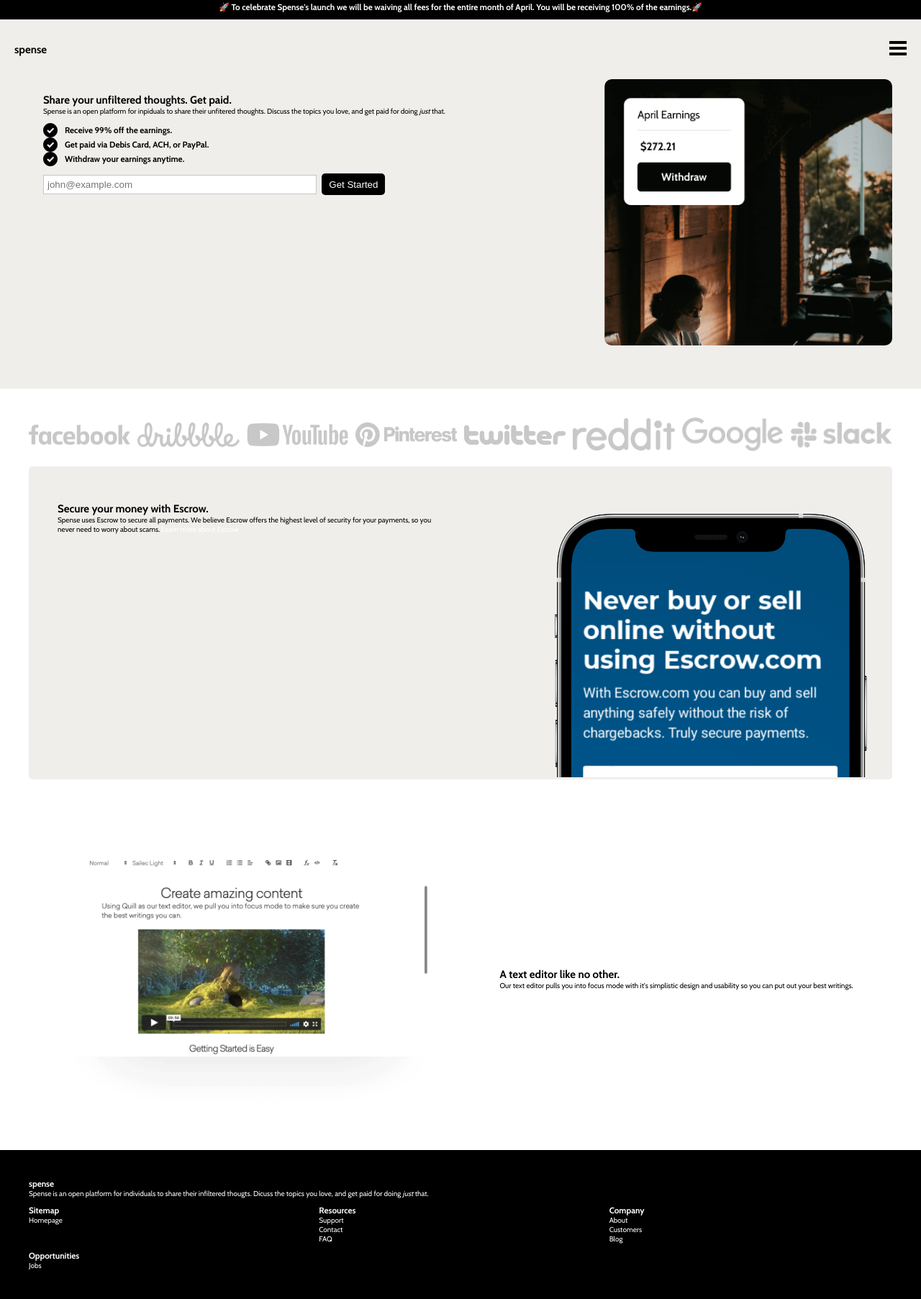
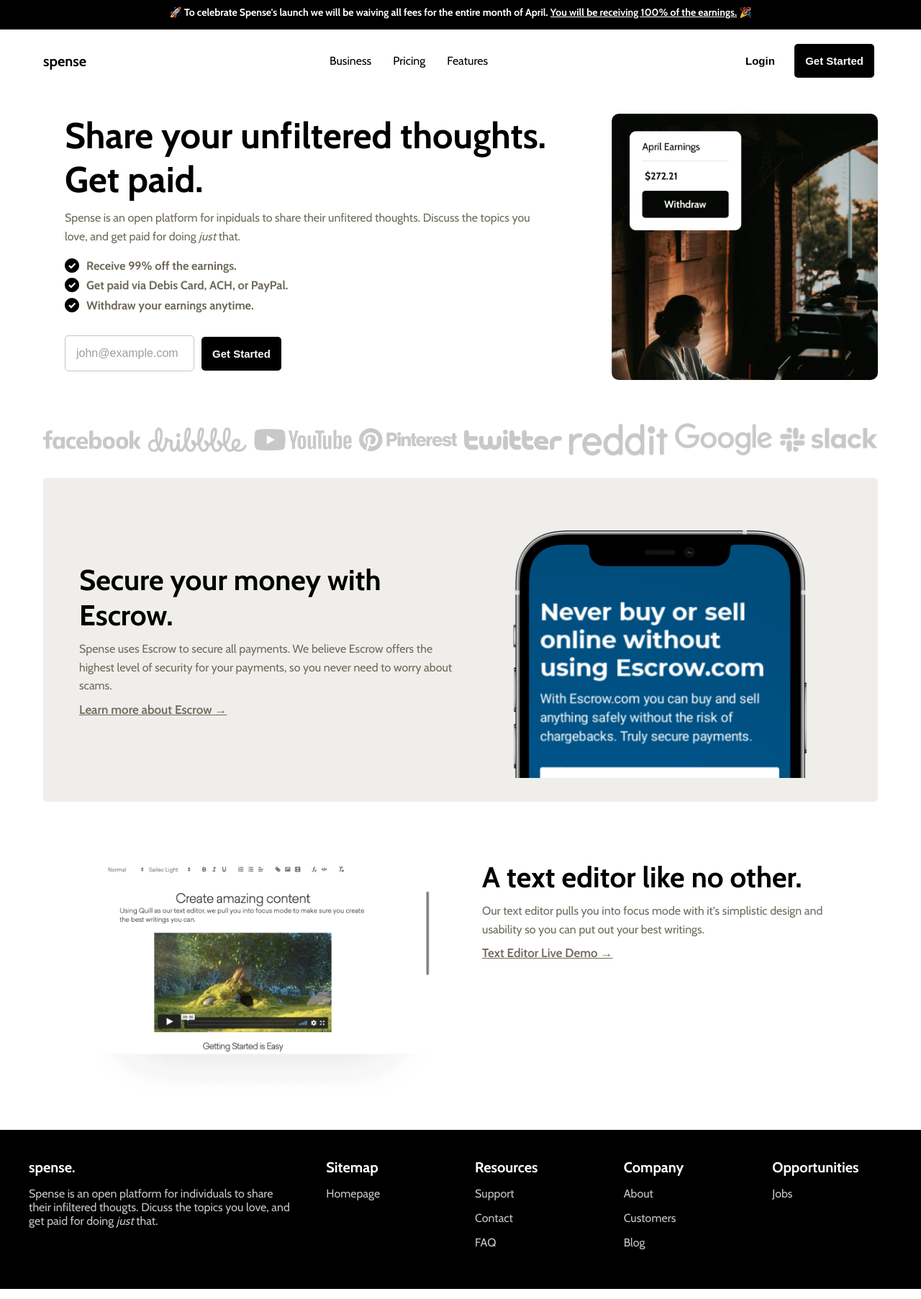
Before and after one commit to saurab-prasher/codewell-challenges, a website: page spense landing page/index.html in a window 1280 px wide. Shown: the part 7-1812 px from the top of the page at 72% size. Drawn offline with nearby package versions, Linux system fonts and the light colour scheme.

Commit message:
desktop layout completed

```diff
--- a/spense landing page/index.html
+++ b/spense landing page/index.html
@@ -17,10 +17,11 @@
       <h3>
         🚀 To celebrate Spense's launch we will be waiving all fees for the
         entire month of April.
-        <span> You will be receiving 100% of the earnings.</span>🚀
+        <span> You will be receiving 100% of the earnings.</span> 🎉
       </h3>
     </div>
     <div class="container">
+      <div class="wrapper">
         <header class="header">
           <div class="header__logo-box">
             <h2 class="header__logo">spense</h2>
@@ -89,7 +90,7 @@
             <img src="./assests/Hero Image.png" alt="" />
           </div>
         </section>
-
+      </div>
       <section class="section-2">
         <div class="logo-container">
           <img src="./assests/Facebook Logo.png" alt="" />
@@ -109,9 +110,10 @@
               Spense uses Escrow to secure all payments. We believe Escrow
               offers the highest level of security for your payments, so you
               never need to worry about scams.
-
-              <a href="#learn" class="learn-more">Learn more about Escrow</a>
             </p>
+            <a href="#learn" class="learn-more"
+              >Learn more about Escrow &rarr;
+            </a>
           </div>
 
           <div class="article__img-content">
@@ -130,13 +132,15 @@
             Our text editor pulls you into focus mode with it's simplistic
             design and usability so you can put out your best writings.
           </p>
+          <a href="#learn" class="learn-more">Text Editor Live Demo &rarr; </a>
         </div>
       </section>
+    </div>
 
     <footer class="footer">
       <div class="spense">
-          <h3 class="heading-tertiary">spense</h3>
-          <li class="lead">
+        <h3 class="heading-tertiary">spense.</h3>
+        <li class="footer-list">
           Spense is an open platform for individuals to share their infiltered
           thougts. Dicuss the topics you love, and get paid for doing
           <em>just</em> that.
@@ -145,28 +149,27 @@
       <div class="sitemap">
         <h3 class="heading-tertiary">Sitemap</h3>
 
-          <li class="lead"><a href="#">Homepage</a></li>
+        <li class="footer-list"><a href="#">Homepage</a></li>
       </div>
       <div class="resources">
         <h3 class="heading-tertiary">Resources</h3>
 
-          <li class="lead"><a href="#">Support</a></li>
-          <li class="lead"><a href="#">Contact</a></li>
-          <li class="lead"><a href="#">FAQ</a></li>
+        <li class="footer-list"><a href="#">Support</a></li>
+        <li class="footer-list"><a href="#">Contact</a></li>
+        <li class="footer-list"><a href="#">FAQ</a></li>
       </div>
       <div class="company">
         <h3 class="heading-tertiary">Company</h3>
 
-          <li class="lead"><a href="#">About</a></li>
-          <li class="lead"><a href="#">Customers</a></li>
-          <li class="lead"><a href="#">Blog</a></li>
+        <li class="footer-list"><a href="#">About</a></li>
+        <li class="footer-list"><a href="#">Customers</a></li>
+        <li class="footer-list"><a href="#">Blog</a></li>
       </div>
       <div class="opportunities">
         <h3 class="heading-tertiary">Opportunities</h3>
 
-          <li class="lead"><a href="#">Jobs</a></li>
+        <li class="footer-list"><a href="#">Jobs</a></li>
       </div>
     </footer>
-    </div>
   </body>
 </html>
--- a/spense landing page/sass/_footer.scss
+++ b/spense landing page/sass/_footer.scss
@@ -1,13 +1,24 @@
 .footer {
   padding: 2rem;
+  color: #c5c5c5;
+  display: grid;
+  grid-template-columns: repeat(2, 1fr);
+  grid-gap: 1rem;
+  position: relative;
+  max-width: 128rem;
+  margin: 0 auto;
   background-color: #000;
-  color: #fff;
 
-  display: grid;
-  grid-template-columns: repeat(3, 1fr);
-  grid-gap: 1rem;
-  grid-auto-rows: min-content;
+  &-list {
+    font-size: 1.6rem;
+    color: #c5c5c5;
+    font-weight: 300;
+    margin: 1.5rem 0;
 
+    a {
+      color: inherit;
+    }
+  }
   .spense {
     grid-row: 1 / 2;
     grid-column: 1 / 3;
@@ -22,7 +33,42 @@
     grid-row: 3 / 4;
   }
 
+  @media screen and(max-width:375px) {
+    .spense {
+      grid-row: 1 / 2;
+      grid-column: 1 / -1;
+    }
+    .company {
+      grid-row: 3 / 4;
+    }
+  }
+
+  @media screen and(min-width:37.5em) {
+    grid-template-columns: repeat(3, 1fr);
+    justify-items: start;
+    grid-gap: 4rem;
+    padding: 4rem;
+
+    .spense {
+      grid-column: 1 / 3;
+    }
+    .sitemap,
+    .resources {
+      grid-row: 1 /2;
+    }
+    .opportunities {
+      grid-row: 2/3;
+    }
+  }
+
   @media screen and(min-width:48em) {
-    padding: 4rem;
+    grid-template-columns: repeat(6, 1fr);
+    .spense {
+      grid-column: 1 / span 2;
+    }
+    .company,
+    .opportunities {
+      grid-row: 1 / 2;
+    }
   }
 }
--- a/spense landing page/sass/_header.scss
+++ b/spense landing page/sass/_header.scss
@@ -1,17 +1,41 @@
 .header {
-  background-color: #f0eeeb;
-  padding: 3rem 2rem 0rem;
+  padding: 2rem 4rem;
   display: flex;
   align-items: center;
   justify-content: space-between;
 
   .main-nav {
     display: none;
-    &__menu {
+
+    @media screen and(min-width:37.5em) {
+      display: block;
+      &__menu {
+        color: #000;
+        display: flex;
+
+        &-link {
+          color: inherit;
+          font-size: 1.6rem;
+          padding: 0 1.5rem;
+        }
+      }
     }
   }
 
+  &__logo {
+    font-size: 2rem;
+  }
   &__btn-container {
     display: none;
   }
 }
+
+@media screen and(min-width:37.5em) {
+  .hamburger-container {
+    display: none;
+  }
+
+  .header__btn-container {
+    display: block;
+  }
+}
--- /dev/null
+++ b/spense landing page/sass/_responsive.scss
@@ -0,0 +1,22 @@
+@mixin respond($breakpoint) {
+  @if ($breakpoint==phone) {
+    @media screen and (max-width: 37.5em) {
+      @content;
+    }
+  }
+  @if ($breakpoint==tab-port) {
+    @media screen and (max-width: 56.25em) {
+      @content;
+    }
+  }
+  @if ($breakpoint==tab-land) {
+    @media screen and (max-width: 75em) {
+      @content;
+    }
+  }
+  @if ($breakpoint==big-desktop) {
+    @media screen and (min-width: 112.5em) {
+      @content;
+    }
+  }
+}
--- a/spense landing page/sass/_section.scss
+++ b/spense landing page/sass/_section.scss
@@ -1,26 +1,33 @@
 .section {
   &-1 {
-    background-color: #f0eeeb;
-    padding: 3rem 2rem;
+    padding: 1rem 2rem;
     display: flex;
     flex-direction: column-reverse;
     align-items: row-reverse;
+    height: fit-content;
 
     @media screen and(min-width:48em) {
       display: grid;
       grid-template-columns: 2fr 1fr;
+      grid-gap: 5rem;
+      padding: 3rem 4rem;
+      padding-bottom: 0;
+    }
 
-      padding: 3rem 4rem;
+    @media screen and(min-width:37.5em) {
+      &__text-content {
+        padding: 0 3rem;
+      }
     }
 
     &__text-content {
       display: flex;
+
       flex-direction: column;
-      padding: 2rem;
     }
 
     &__img-content {
-      margin-bottom: 3rem;
+      margin-bottom: 2rem;
       border-radius: 10px;
       height: 37rem;
       position: relative;
@@ -35,27 +42,17 @@
         }
       }
     }
-
-    .form {
-      input {
-        width: 50%;
-        border: 1px solid #c5c5c5;
-        padding: 0.5rem;
-        margin-right: 0.5rem;
-      }
-    }
   }
 
   &-2 {
-    padding: 2rem;
     @media screen and(min-width:48em) {
       padding: 4rem;
     }
 
     .article {
       background-color: #f0eeeb;
-      padding: 2rem;
-      padding-bottom: 0;
+      padding: 3rem;
+      padding-left: 4rem;
       border-radius: 5px;
       display: flex;
       flex-direction: column;
@@ -65,40 +62,34 @@
 
       &__img-content {
         overflow: hidden;
-        img {
-          margin-left: -25%;
-        }
+        margin-left: -100%;
+      }
+      &__text-content {
+        padding: 1rem;
       }
 
       @media screen and(min-width:37.5em) {
-        flex-direction: row;
-        height: min-content;
-
-        img {
-          margin-left: 5%;
-        }
-
-        &__text-content {
-          position: absolute;
-          top: 5rem;
-          left: 4rem;
-          width: 45%;
-        }
+        display: grid;
+        grid-template-columns: repeat(2, 1fr);
+        align-item: start;
       }
     }
   }
 
   &-3 {
-    padding: 2rem;
     display: flex;
     flex-direction: column-reverse;
 
+    &__text-content {
+      padding: 0 3rem;
+      margin: 2rem 0;
+    }
     @media screen and(min-width:37.5em) {
-      padding: 4rem;
       display: grid;
-      grid-template-columns: 1fr 1fr;
+      grid-template-columns: repeat(2, 1fr);
       justify-items: center;
-      align-items: center;
+      align-items: start;
+      padding: 2rem 5rem;
     }
   }
 }
--- a/spense landing page/sass/main.scss
+++ b/spense landing page/sass/main.scss
@@ -1,3 +1,4 @@
+@import "./responsive";
 @import "./header";
 @import "./footer";
 @import "./section";
@@ -13,6 +14,16 @@
 html {
   font-size: 62.5%;
   box-sizing: border-box;
+
+  @include respond(tab-land) {
+    font-size: 60%;
+  }
+  @include respond(tab-port) {
+    font-size: 50%;
+  }
+  @include respond(big-desktop) {
+    font-size: 70%;
+  }
 }
 
 body {
@@ -37,31 +48,52 @@
 }
 
 .btn {
-  &-started {
+  &-started,
+  &-login {
+    font-size: 1.5rem;
+    font-weight: 700;
     background-color: #000;
     color: #fff;
     border-radius: 5px;
-    padding: 0.75rem 1rem;
+    margin: 0 0.5rem;
+    padding: 1.5rem;
   }
+  &-login {
+    background-color: transparent;
+    color: #000;
+  }
+}
+
+.wrapper {
 }
 
 .top-bar {
   text-align: center;
-  padding: 1rem 2rem;
+  padding: 1.5rem 2rem;
   background-color: #000;
   color: #fff;
+  font-size: 1.2rem;
+
+  span {
+    text-decoration: underline;
+  }
 }
 
 .container {
   max-width: 128rem;
   margin: 0 auto;
+  padding: 0 2rem;
 }
 
 .checkbox-container {
-  margin: 1rem 0;
+  margin-bottom: 1rem;
+  font-size: 1.4rem;
+  color: #706a5c;
+  font-weight: 400;
   .checkbox {
     display: flex;
     align-items: center;
+    margin: 0.75rem 0;
     img {
       width: 2rem;
       margin-right: 1rem;
@@ -75,5 +107,58 @@
   grid-gap: 1rem;
   justify-items: center;
   align-items: center;
-  margin-bottom: 2rem;
+  margin-bottom: 3rem;
 }
+
+.heading {
+  &-primary {
+    font-size: 5rem;
+  }
+
+  &-secondary {
+    font-size: 4rem;
+  }
+
+  &-tertiary {
+    color: #fff;
+    font-size: 2rem;
+  }
+}
+.lead {
+  font-size: 1.6rem;
+  line-height: 1.6;
+  color: #706a5c;
+  font-weight: 300;
+  margin: 1rem 0;
+}
+
+.learn-more {
+  color: #706a5c;
+  font-weight: 600;
+  font-size: 1.7rem;
+  text-decoration: underline;
+}
+
+.form {
+  margin: 1.5rem 0;
+  &-group {
+    display: flex;
+    justify-content: flex-start;
+    align-items: center;
+
+    input {
+      width: 18rem;
+      border: 1px solid #c5c5c5;
+      padding: 1.5rem;
+      border-radius: 5px;
+      font-size: 1.6rem;
+
+      margin-right: 0.5rem;
+
+      &::placeholder {
+        color: #9e9e9e;
+        font-weight: 500;
+      }
+    }
+  }
+}
```
Also changed, not shown: spense landing page/css/style.css. Lines whose indentation alone changed are shown as unchanged.
